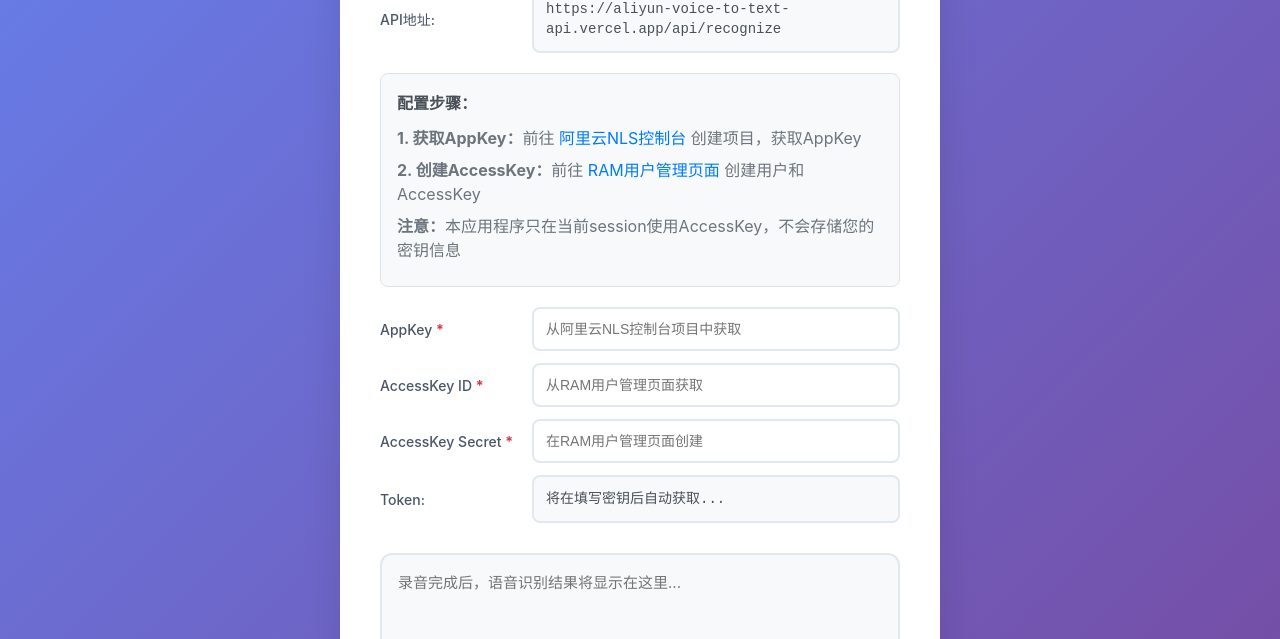
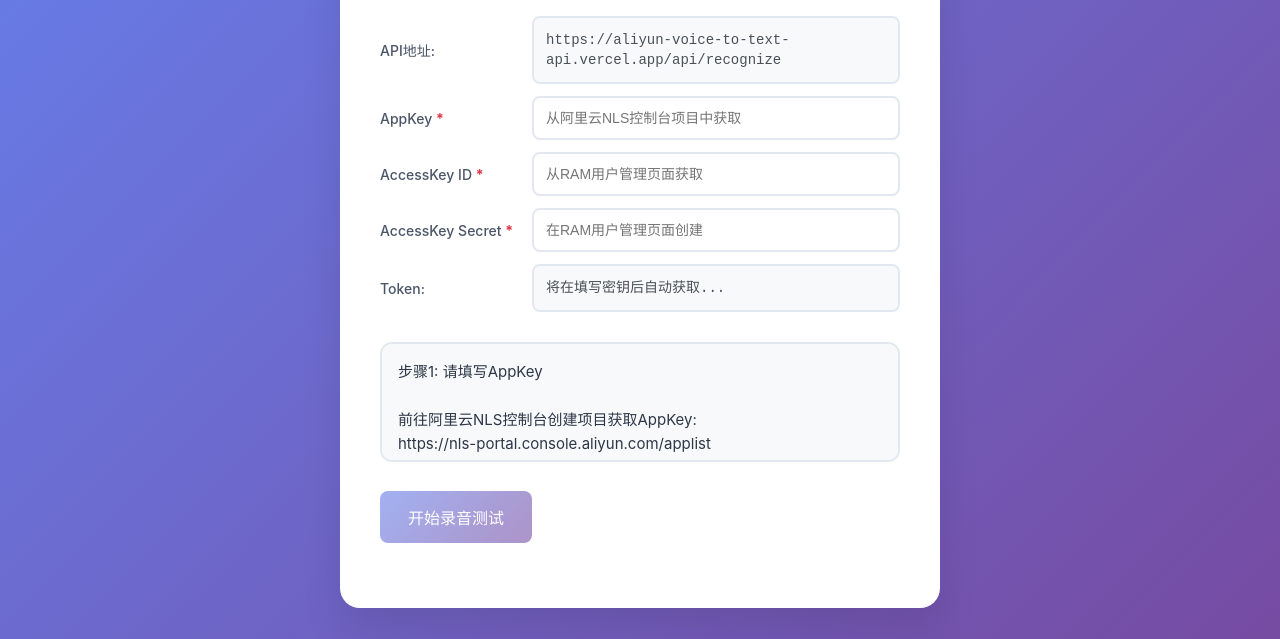
Before and after one commit to WuKunhuan163/aliyun_voice_to_text_api, a website: page index.html in a window 1280 px wide. Shown: the part 161-800 px from the top of the page. Drawn offline with Linux system fonts and the light colour scheme.

Commit message:
refactor: 使用转录框动态显示配置指导，移除独立的步骤说明文本框

```diff
--- a/assets/scripts/main.js
+++ b/assets/scripts/main.js
@@ -102,6 +102,25 @@ class VoiceRecognitionTester {
         this.appKey.style.borderColor = appKey ? "#28a745" : "";
         this.accessKeyId.style.borderColor = accessKeyId ? "#28a745" : "";
         this.accessKeySecret.style.borderColor = accessKeySecret ? "#28a745" : "";
+
+        // 在转录框中显示动态配置指导
+        if (!appKey) {
+            this.transcriptionResult.value = "步骤1: 请填写AppKey\n\n前往阿里云NLS控制台创建项目获取AppKey:\nhttps://nls-portal.console.aliyun.com/applist";
+            this.transcriptionResult.className = "transcription-textarea";
+        } else if (!accessKeyId) {
+            this.transcriptionResult.value = "步骤2: 请填写AccessKey ID\n\n前往RAM用户管理页面创建AccessKey:\nhttps://ram.console.aliyun.com/users";
+            this.transcriptionResult.className = "transcription-textarea";
+        } else if (!accessKeySecret) {
+            this.transcriptionResult.value = "步骤3: 请填写AccessKey Secret\n\n在RAM用户管理页面创建AccessKey Secret";
+            this.transcriptionResult.className = "transcription-textarea";
+        } else if (!this.currentToken) {
+            this.transcriptionResult.value = "正在获取Token，请稍候...";
+            this.transcriptionResult.className = "transcription-textarea processing";
+        } else {
+            this.transcriptionResult.value = "";
+            this.transcriptionResult.placeholder = "录音完成后，语音识别结果将显示在这里...";
+            this.transcriptionResult.className = "transcription-textarea";
+        }
     }
 
     // 检查并自动获取Token
@@ -148,6 +167,7 @@ class VoiceRecognitionTester {
             this.tokenField.classList.add('has-token');
                 this.showStatus('Token获取成功，可以开始录音', 'success');
                 this.recordButton.disabled = false;
+                this.updateDynamicHints();
             } else {
                 throw new Error(result.error);
             }
--- a/assets/stylesheets/main.css
+++ b/assets/stylesheets/main.css
@@ -106,36 +106,6 @@ h1 {
     color: #22543d;
 }
 
-/* 步骤说明区域 */
-.step-description {
-    background: #f8f9fa;
-    border: 1px solid #dee2e6;
-    border-radius: 8px;
-    padding: 16px;
-    margin: 20px 0;
-}
-
-.step-description h3 {
-    margin: 0 0 12px 0;
-    color: #495057;
-    font-size: 16px;
-}
-
-.step-description p {
-    margin: 8px 0;
-    color: #6c757d;
-    line-height: 1.5;
-}
-
-.step-description a {
-    color: #007bff;
-    text-decoration: none;
-}
-
-.step-description a:hover {
-    color: #0056b3;
-    text-decoration: underline;
-}
 
 /* 必填标记 */
 .required {
--- a/index.html
+++ b/index.html
@@ -18,12 +18,6 @@
                 <span class="readonly-field">https://aliyun-voice-to-text-api.vercel.app/api/recognize</span>
             </div>
 
-            <div class="step-description">
-                <h3>配置步骤：</h3>
-                <p><strong>1. 获取AppKey：</strong>前往 <a href="https://nls-portal.console.aliyun.com/applist" target="_blank">阿里云NLS控制台</a> 创建项目，获取AppKey</p>
-                <p><strong>2. 创建AccessKey：</strong>前往 <a href="https://ram.console.aliyun.com/users" target="_blank">RAM用户管理页面</a> 创建用户和AccessKey</p>
-                <p><strong>注意：</strong>本应用程序只在当前session使用AccessKey，不会存储您的密钥信息</p>
-            </div>
 
             <div class="form-group">
                 <label for="appKey">AppKey <span class="required">*</span></label>
@@ -53,7 +47,7 @@
                 </div>
             </div>
             <textarea id="transcriptionResult" class="transcription-textarea"
-                      placeholder="录音完成后，语音识别结果将显示在这里..."
+                      placeholder="请先配置阿里云密钥信息..."
                       readonly></textarea>
         </div>
 
```
